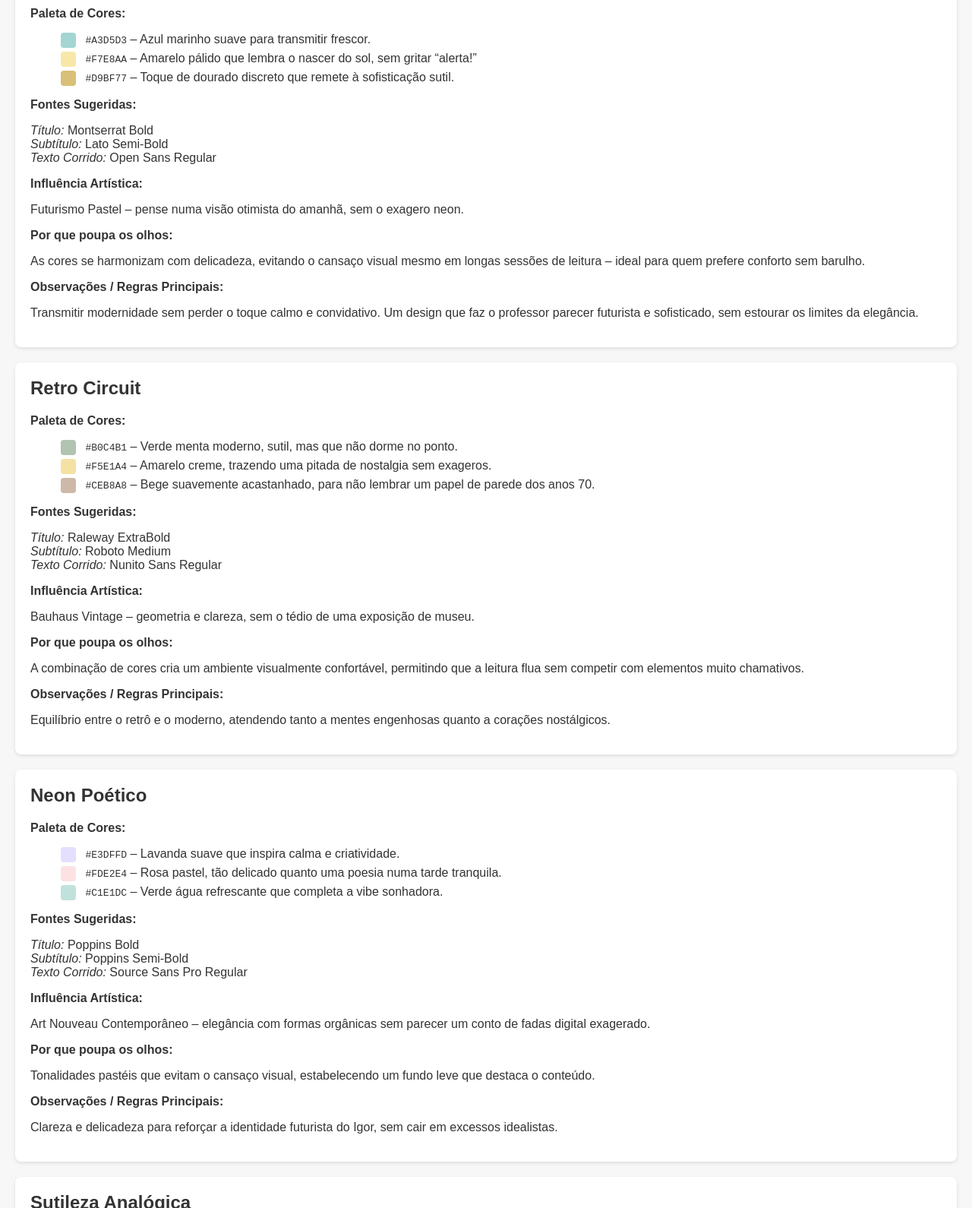
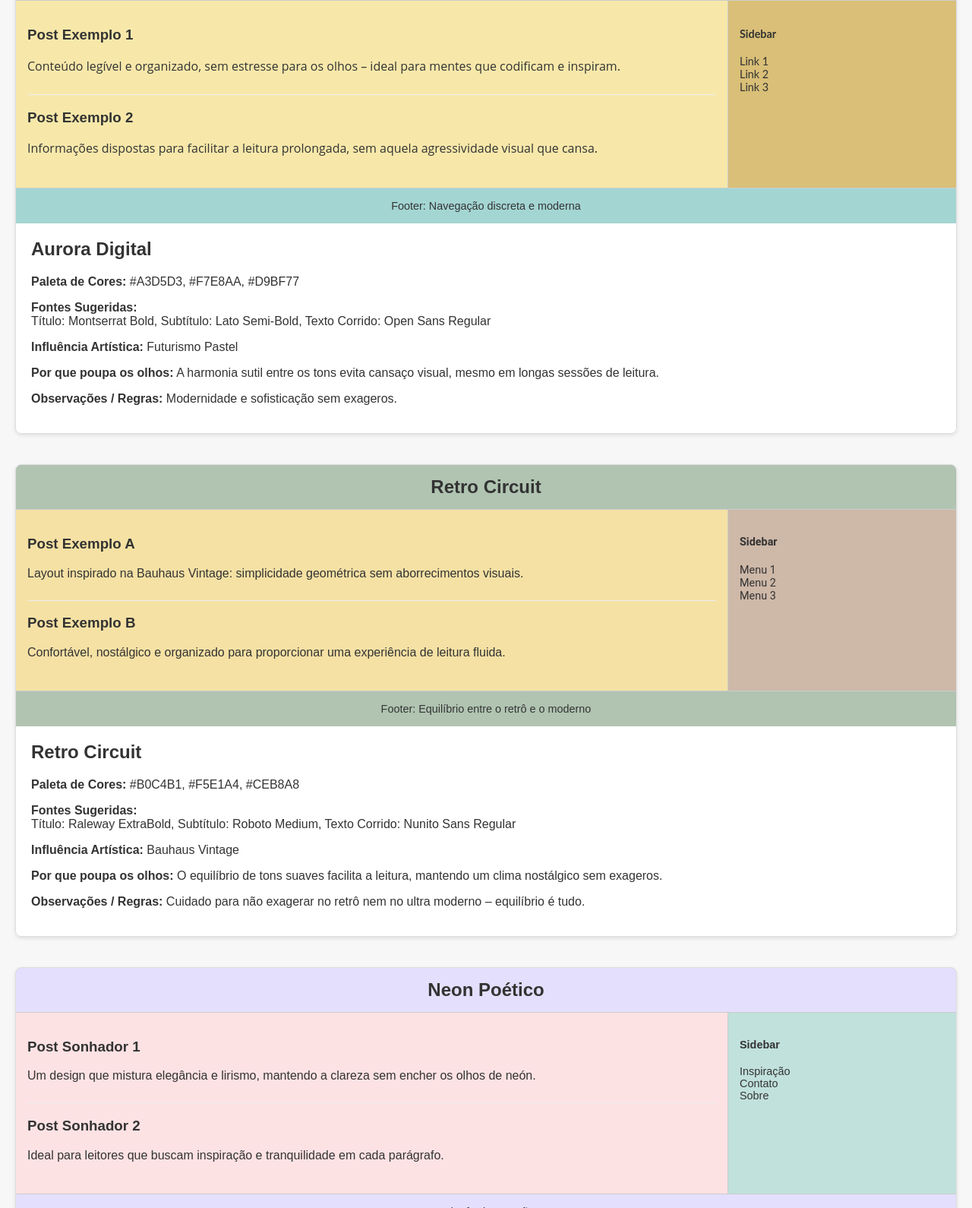
Before and after one commit to igorscaglia/igorscaglia.github.io, a plain HTML site: page index.html in a window 1280 px wide. Shown: the part 167-1757 px from the top of the page at 76% size. Drawn offline with Linux system fonts and the light colour scheme.

Commit message:
Update index.html

```diff
--- a/index.html
+++ b/index.html
@@ -17,202 +17,284 @@
       margin-bottom: 30px;
     }
     .theme-card {
-      background: #fff;
+      margin-bottom: 40px;
+      border: 1px solid #ddd;
       border-radius: 8px;
-      padding: 20px;
-      margin-bottom: 20px;
+      overflow: hidden;
       box-shadow: 0 2px 5px rgba(0,0,0,0.1);
     }
-    .theme-card h2 {
+    .theme-info {
+      padding: 20px;
+      background: #fff;
+    }
+    .theme-info h2 {
       margin-top: 0;
     }
-    .section {
+    /* Estrutura de preview com aparência de WordPress */
+    .wp-preview {
+      display: grid;
+      grid-template-columns: 1fr 300px;
+      grid-template-rows: auto 1fr auto;
+      gap: 1px;
+      background: #ccc;
+    }
+    .wp-header, .wp-footer, .wp-sidebar, .wp-content, .wp-preview-inner {
+      padding: 15px;
+    }
+    .wp-header {
+      grid-column: 1 / -1;
+      text-align: center;
+      font-size: 1.5em;
+      font-weight: bold;
+    }
+    .wp-footer {
+      grid-column: 1 / -1;
+      text-align: center;
+      font-size: 0.9em;
+    }
+    .wp-content {
+      background-color: #fff;
+    }
+    .wp-sidebar {
+      background-color: #fff;
+      font-size: 0.9em;
+    }
+    .wp-content article.post {
       margin-bottom: 15px;
+      border-bottom: 1px solid #eee;
+      padding-bottom: 10px;
     }
-    .section strong {
-      display: block;
-      margin-bottom: 5px;
-    }
-    .color-swatch {
-      display: inline-block;
-      width: 20px;
-      height: 20px;
-      border-radius: 4px;
-      margin-right: 8px;
-      vertical-align: middle;
-    }
-    .colors-list li {
-      list-style: none;
-      margin-bottom: 5px;
-    }
-    footer {
-      text-align: center;
-      margin-top: 40px;
-      font-size: 0.9em;
-      color: #777;
+    .wp-content article.post:last-child {
+      margin-bottom: 0;
+      border-bottom: none;
     }
   </style>
 </head>
 <body>
   <h1>Catálogo de Temas para Igor Scaglia</h1>
 
-  <!-- Esquema #1 -->
+  <!-- Esquema #1: Aurora Digital -->
   <div class="theme-card">
-    <h2>Aurora Digital</h2>
-    <div class="section">
-      <strong>Paleta de Cores:</strong>
-      <ul class="colors-list">
-        <li><span class="color-swatch" style="background-color: #A3D5D3;"></span> <code>#A3D5D3</code> – Azul marinho suave para transmitir frescor.</li>
-        <li><span class="color-swatch" style="background-color: #F7E8AA;"></span> <code>#F7E8AA</code> – Amarelo pálido que lembra o nascer do sol, sem gritar “alerta!”</li>
-        <li><span class="color-swatch" style="background-color: #D9BF77;"></span> <code>#D9BF77</code> – Toque de dourado discreto que remete à sofisticação sutil.</li>
+    <div class="wp-preview" style="
+         /* Aplicando a paleta do tema Aurora Digital */
+         --header-bg: #A3D5D3;
+         --content-bg: #F7E8AA;
+         --sidebar-bg: #D9BF77;
+         font-family: 'Montserrat', sans-serif;">
+      <div class="wp-header" style="background-color: var(--header-bg); color: #333;">
+        Aurora Digital
+      </div>
+      <div class="wp-content" style="background-color: var(--content-bg); font-family: 'Open Sans', sans-serif; grid-column: 1 / 2;">
+        <article class="post">
+          <h3 style="font-family: 'Montserrat', sans-serif;">Post Exemplo 1</h3>
+          <p>Conteúdo legível e organizado, sem estresse para os olhos – ideal para mentes que codificam e inspiram.</p>
+        </article>
+        <article class="post">
+          <h3 style="font-family: 'Montserrat', sans-serif;">Post Exemplo 2</h3>
+          <p>Informações dispostas para facilitar a leitura prolongada, sem aquela agressividade visual que cansa.</p>
+        </article>
+      </div>
+      <div class="wp-sidebar" style="background-color: var(--sidebar-bg); font-family: 'Lato', sans-serif; grid-column: 2 / 3;">
+        <h4>Sidebar</h4>
+        <ul style="list-style: none; padding: 0;">
+          <li><a href="#" style="color: inherit; text-decoration: none;">Link 1</a></li>
+          <li><a href="#" style="color: inherit; text-decoration: none;">Link 2</a></li>
+          <li><a href="#" style="color: inherit; text-decoration: none;">Link 3</a></li>
         </ul>
       </div>
-    <div class="section">
-      <strong>Fontes Sugeridas:</strong>
-      <p><em>Título:</em> Montserrat Bold<br>
-         <em>Subtítulo:</em> Lato Semi-Bold<br>
-         <em>Texto Corrido:</em> Open Sans Regular</p>
+      <div class="wp-footer" style="background-color: var(--header-bg); color: #333;">
+        Footer: Navegação discreta e moderna
       </div>
-    <div class="section">
-      <strong>Influência Artística:</strong>
-      <p>Futurismo Pastel – pense numa visão otimista do amanhã, sem o exagero neon.</p>
     </div>
-    <div class="section">
-      <strong>Por que poupa os olhos:</strong>
-      <p>As cores se harmonizam com delicadeza, evitando o cansaço visual mesmo em longas sessões de leitura – ideal para quem prefere conforto sem barulho.</p>
-    </div>
-    <div class="section">
-      <strong>Observações / Regras Principais:</strong>
-      <p>Transmitir modernidade sem perder o toque calmo e convidativo. Um design que faz o professor parecer futurista e sofisticado, sem estourar os limites da elegância.</p>
+    <div class="theme-info">
+      <h2>Aurora Digital</h2>
+      <p><strong>Paleta de Cores:</strong> #A3D5D3, #F7E8AA, #D9BF77</p>
+      <p><strong>Fontes Sugeridas:</strong><br>
+         Título: Montserrat Bold, Subtítulo: Lato Semi-Bold, Texto Corrido: Open Sans Regular</p>
+      <p><strong>Influência Artística:</strong> Futurismo Pastel</p>
+      <p><strong>Por que poupa os olhos:</strong> A harmonia sutil entre os tons evita cansaço visual, mesmo em longas sessões de leitura.</p>
+      <p><strong>Observações / Regras:</strong> Modernidade e sofisticação sem exageros.</p>
     </div>
   </div>
 
-  <!-- Esquema #2 -->
+  <!-- Esquema #2: Retro Circuit -->
   <div class="theme-card">
-    <h2>Retro Circuit</h2>
-    <div class="section">
-      <strong>Paleta de Cores:</strong>
-      <ul class="colors-list">
-        <li><span class="color-swatch" style="background-color: #B0C4B1;"></span> <code>#B0C4B1</code> – Verde menta moderno, sutil, mas que não dorme no ponto.</li>
-        <li><span class="color-swatch" style="background-color: #F5E1A4;"></span> <code>#F5E1A4</code> – Amarelo creme, trazendo uma pitada de nostalgia sem exageros.</li>
-        <li><span class="color-swatch" style="background-color: #CEB8A8;"></span> <code>#CEB8A8</code> – Bege suavemente acastanhado, para não lembrar um papel de parede dos anos 70.</li>
+    <div class="wp-preview" style="
+         /* Paleta do Retro Circuit */
+         --header-bg: #B0C4B1;
+         --content-bg: #F5E1A4;
+         --sidebar-bg: #CEB8A8;
+         font-family: 'Raleway', sans-serif;">
+      <div class="wp-header" style="background-color: var(--header-bg); color: #333;">
+        Retro Circuit
+      </div>
+      <div class="wp-content" style="background-color: var(--content-bg); font-family: 'Nunito Sans', sans-serif; grid-column: 1 / 2;">
+        <article class="post">
+          <h3 style="font-family: 'Raleway', sans-serif;">Post Exemplo A</h3>
+          <p>Layout inspirado na Bauhaus Vintage: simplicidade geométrica sem aborrecimentos visuais.</p>
+        </article>
+        <article class="post">
+          <h3 style="font-family: 'Raleway', sans-serif;">Post Exemplo B</h3>
+          <p>Confortável, nostálgico e organizado para proporcionar uma experiência de leitura fluida.</p>
+        </article>
+      </div>
+      <div class="wp-sidebar" style="background-color: var(--sidebar-bg); font-family: 'Roboto', sans-serif; grid-column: 2 / 3;">
+        <h4>Sidebar</h4>
+        <ul style="list-style: none; padding: 0;">
+          <li><a href="#" style="color: inherit; text-decoration: none;">Menu 1</a></li>
+          <li><a href="#" style="color: inherit; text-decoration: none;">Menu 2</a></li>
+          <li><a href="#" style="color: inherit; text-decoration: none;">Menu 3</a></li>
         </ul>
       </div>
-    <div class="section">
-      <strong>Fontes Sugeridas:</strong>
-      <p><em>Título:</em> Raleway ExtraBold<br>
-         <em>Subtítulo:</em> Roboto Medium<br>
-         <em>Texto Corrido:</em> Nunito Sans Regular</p>
+      <div class="wp-footer" style="background-color: var(--header-bg); color: #333;">
+        Footer: Equilíbrio entre o retrô e o moderno
       </div>
-    <div class="section">
-      <strong>Influência Artística:</strong>
-      <p>Bauhaus Vintage – geometria e clareza, sem o tédio de uma exposição de museu.</p>
     </div>
-    <div class="section">
-      <strong>Por que poupa os olhos:</strong>
-      <p>A combinação de cores cria um ambiente visualmente confortável, permitindo que a leitura flua sem competir com elementos muito chamativos.</p>
-    </div>
-    <div class="section">
-      <strong>Observações / Regras Principais:</strong>
-      <p>Equilíbrio entre o retrô e o moderno, atendendo tanto a mentes engenhosas quanto a corações nostálgicos.</p>
+    <div class="theme-info">
+      <h2>Retro Circuit</h2>
+      <p><strong>Paleta de Cores:</strong> #B0C4B1, #F5E1A4, #CEB8A8</p>
+      <p><strong>Fontes Sugeridas:</strong><br>
+         Título: Raleway ExtraBold, Subtítulo: Roboto Medium, Texto Corrido: Nunito Sans Regular</p>
+      <p><strong>Influência Artística:</strong> Bauhaus Vintage</p>
+      <p><strong>Por que poupa os olhos:</strong> O equilíbrio de tons suaves facilita a leitura, mantendo um clima nostálgico sem exageros.</p>
+      <p><strong>Observações / Regras:</strong> Cuidado para não exagerar no retrô nem no ultra moderno – equilíbrio é tudo.</p>
     </div>
   </div>
 
-  <!-- Esquema #3 -->
+  <!-- Esquema #3: Neon Poético -->
   <div class="theme-card">
-    <h2>Neon Poético</h2>
-    <div class="section">
-      <strong>Paleta de Cores:</strong>
-      <ul class="colors-list">
-        <li><span class="color-swatch" style="background-color: #E3DFFD;"></span> <code>#E3DFFD</code> – Lavanda suave que inspira calma e criatividade.</li>
-        <li><span class="color-swatch" style="background-color: #FDE2E4;"></span> <code>#FDE2E4</code> – Rosa pastel, tão delicado quanto uma poesia numa tarde tranquila.</li>
-        <li><span class="color-swatch" style="background-color: #C1E1DC;"></span> <code>#C1E1DC</code> – Verde água refrescante que completa a vibe sonhadora.</li>
+    <div class="wp-preview" style="
+         /* Paleta do Neon Poético */
+         --header-bg: #E3DFFD;
+         --content-bg: #FDE2E4;
+         --sidebar-bg: #C1E1DC;
+         font-family: 'Poppins', sans-serif;">
+      <div class="wp-header" style="background-color: var(--header-bg); color: #333;">
+        Neon Poético
+      </div>
+      <div class="wp-content" style="background-color: var(--content-bg); font-family: 'Source Sans Pro', sans-serif; grid-column: 1 / 2;">
+        <article class="post">
+          <h3 style="font-family: 'Poppins', sans-serif;">Post Sonhador 1</h3>
+          <p>Um design que mistura elegância e lirismo, mantendo a clareza sem encher os olhos de neón.</p>
+        </article>
+        <article class="post">
+          <h3 style="font-family: 'Poppins', sans-serif;">Post Sonhador 2</h3>
+          <p>Ideal para leitores que buscam inspiração e tranquilidade em cada parágrafo.</p>
+        </article>
+      </div>
+      <div class="wp-sidebar" style="background-color: var(--sidebar-bg); font-family: 'Poppins', sans-serif; grid-column: 2 / 3;">
+        <h4>Sidebar</h4>
+        <ul style="list-style: none; padding: 0;">
+          <li><a href="#" style="color: inherit; text-decoration: none;">Inspiração</a></li>
+          <li><a href="#" style="color: inherit; text-decoration: none;">Contato</a></li>
+          <li><a href="#" style="color: inherit; text-decoration: none;">Sobre</a></li>
         </ul>
       </div>
-    <div class="section">
-      <strong>Fontes Sugeridas:</strong>
-      <p><em>Título:</em> Poppins Bold<br>
-         <em>Subtítulo:</em> Poppins Semi-Bold<br>
-         <em>Texto Corrido:</em> Source Sans Pro Regular</p>
+      <div class="wp-footer" style="background-color: var(--header-bg); color: #333;">
+        Footer: Elegância que não cansa
       </div>
-    <div class="section">
-      <strong>Influência Artística:</strong>
-      <p>Art Nouveau Contemporâneo – elegância com formas orgânicas sem parecer um conto de fadas digital exagerado.</p>
     </div>
-    <div class="section">
-      <strong>Por que poupa os olhos:</strong>
-      <p>Tonalidades pastéis que evitam o cansaço visual, estabelecendo um fundo leve que destaca o conteúdo.</p>
-    </div>
-    <div class="section">
-      <strong>Observações / Regras Principais:</strong>
-      <p>Clareza e delicadeza para reforçar a identidade futurista do Igor, sem cair em excessos idealistas.</p>
+    <div class="theme-info">
+      <h2>Neon Poético</h2>
+      <p><strong>Paleta de Cores:</strong> #E3DFFD, #FDE2E4, #C1E1DC</p>
+      <p><strong>Fontes Sugeridas:</strong><br>
+         Título e Subtítulo: Poppins Bold / Semi-Bold, Texto Corrido: Source Sans Pro Regular</p>
+      <p><strong>Influência Artística:</strong> Art Nouveau Contemporâneo</p>
+      <p><strong>Por que poupa os olhos:</strong> Pastéis que proporcionam um fundo leve, dando primazia ao conteúdo sem causar fadiga visual.</p>
+      <p><strong>Observações / Regras:</strong> Cuidado para manter o equilíbrio entre o sonhador e o prático.</p>
     </div>
   </div>
 
-  <!-- Esquema #4 -->
+  <!-- Esquema #4: Sutileza Analógica -->
   <div class="theme-card">
-    <h2>Sutileza Analógica</h2>
-    <div class="section">
-      <strong>Paleta de Cores:</strong>
-      <ul class="colors-list">
-        <li><span class="color-swatch" style="background-color: #DDE0C8;"></span> <code>#DDE0C8</code> – Verde oliva suave com um toque orgânico, sem parecer rural demais.</li>
-        <li><span class="color-swatch" style="background-color: #F4F1BB;"></span> <code>#F4F1BB</code> – Amarelo manteiga reconfortante, como um bom café numa manhã de trabalho.</li>
-        <li><span class="color-swatch" style="background-color: #B1A7A6;"></span> <code>#B1A7A6</code> – Cinza topo de linha, garantindo estabilidade sem a frieza do preto tradicional.</li>
+    <div class="wp-preview" style="
+         /* Paleta do Sutileza Analógica */
+         --header-bg: #DDE0C8;
+         --content-bg: #F4F1BB;
+         --sidebar-bg: #B1A7A6;
+         font-family: 'Merriweather', serif;">
+      <div class="wp-header" style="background-color: var(--header-bg); color: #333;">
+        Sutileza Analógica
+      </div>
+      <div class="wp-content" style="background-color: var(--content-bg); font-family: 'Lora', serif; grid-column: 1 / 2;">
+        <article class="post">
+          <h3 style="font-family: 'Merriweather', serif;">Post Clássico 1</h3>
+          <p>Design impressionista que valoriza a sutileza dos detalhes, para uma leitura sem cansaço.</p>
+        </article>
+        <article class="post">
+          <h3 style="font-family: 'Merriweather', serif;">Post Clássico 2</h3>
+          <p>Com um fundo suave e contrastes bem calculados, tudo se torna mais agradável aos olhos.</p>
+        </article>
+      </div>
+      <div class="wp-sidebar" style="background-color: var(--sidebar-bg); font-family: 'Merriweather Sans', sans-serif; grid-column: 2 / 3;">
+        <h4>Sidebar</h4>
+        <ul style="list-style: none; padding: 0;">
+          <li><a href="#" style="color: inherit; text-decoration: none;">Arquivo</a></li>
+          <li><a href="#" style="color: inherit; text-decoration: none;">Categorias</a></li>
+          <li><a href="#" style="color: inherit; text-decoration: none;">Contatos</a></li>
         </ul>
       </div>
-    <div class="section">
-      <strong>Fontes Sugeridas:</strong>
-      <p><em>Título:</em> Merriweather Bold<br>
-         <em>Subtítulo:</em> Merriweather Sans Medium<br>
-         <em>Texto Corrido:</em> Lora Regular</p>
+      <div class="wp-footer" style="background-color: var(--header-bg); color: #333;">
+        Footer: Harmonia e equilíbrio
       </div>
-    <div class="section">
-      <strong>Influência Artística:</strong>
-      <p>Pintura Impressionista – sutileza e leveza dos toques coloridos de Monet, agora no digital.</p>
     </div>
-    <div class="section">
-      <strong>Por que poupa os olhos:</strong>
-      <p>Contrastes calculados que reduzem a fadiga ocular, perfeito para longas sessões de leitura e codificação.</p>
-    </div>
-    <div class="section">
-      <strong>Observações / Regras Principais:</strong>
-      <p>Um equilíbrio entre tradição e modernidade, agradando a uma audiência heterogênea que valoriza estética e funcionalidade.</p>
+    <div class="theme-info">
+      <h2>Sutileza Analógica</h2>
+      <p><strong>Paleta de Cores:</strong> #DDE0C8, #F4F1BB, #B1A7A6</p>
+      <p><strong>Fontes Sugeridas:</strong><br>
+         Título: Merriweather Bold, Subtítulo: Merriweather Sans Medium, Texto Corrido: Lora Regular</p>
+      <p><strong>Influência Artística:</strong> Pintura Impressionista</p>
+      <p><strong>Por que poupa os olhos:</strong> Combinações pensadas para reduzir a fadiga ocular sem comprometer a legibilidade.</p>
+      <p><strong>Observações / Regras:</strong> Um design que equilibra tradição e modernidade, perfeito para longas leituras.</p>
     </div>
   </div>
 
-  <!-- Esquema #5 -->
+  <!-- Esquema #5: Tech Minimal Chic -->
   <div class="theme-card">
-    <h2>Tech Minimal Chic</h2>
-    <div class="section">
-      <strong>Paleta de Cores:</strong>
-      <ul class="colors-list">
-        <li><span class="color-swatch" style="background-color: #C8D8E4;"></span> <code>#C8D8E4</code> – Azul gelo refrescante que foge do clichê dos dashboards.</li>
-        <li><span class="color-swatch" style="background-color: #EFE6DD;"></span> <code>#EFE6DD</code> – Bege suave, convidativo e longe dos minimalismos frios.</li>
-        <li><span class="color-swatch" style="background-color: #F5C6AA;"></span> <code>#F5C6AA</code> – Pêssego delicado para um toque humano e sofisticado.</li>
+    <div class="wp-preview" style="
+         /* Paleta do Tech Minimal Chic */
+         --header-bg: #C8D8E4;
+         --content-bg: #EFE6DD;
+         --sidebar-bg: #F5C6AA;
+         font-family: 'Oswald', sans-serif;">
+      <div class="wp-header" style="background-color: var(--header-bg); color: #333;">
+        Tech Minimal Chic
+      </div>
+      <div class="wp-content" style="background-color: var(--content-bg); font-family: 'Muli', sans-serif; grid-column: 1 / 2;">
+        <article class="post">
+          <h3 style="font-family: 'Oswald', sans-serif;">Post Moderno 1</h3>
+          <p>Um layout que alia tecnologia com um toque humano, mantendo a leitura confortável e organizada.</p>
+        </article>
+        <article class="post">
+          <h3 style="font-family: 'Oswald', sans-serif;">Post Moderno 2</h3>
+          <p>Estrutura minimalista com charme para destacar o conteúdo sem cansar a visão.</p>
+        </article>
+      </div>
+      <div class="wp-sidebar" style="background-color: var(--sidebar-bg); font-family: 'PT Sans Narrow', sans-serif; grid-column: 2 / 3;">
+        <h4>Sidebar</h4>
+        <ul style="list-style: none; padding: 0;">
+          <li><a href="#" style="color: inherit; text-decoration: none;">Início</a></li>
+          <li><a href="#" style="color: inherit; text-decoration: none;">Sobre</a></li>
+          <li><a href="#" style="color: inherit; text-decoration: none;">Contato</a></li>
         </ul>
       </div>
-    <div class="section">
-      <strong>Fontes Sugeridas:</strong>
-      <p><em>Título:</em> Oswald Bold<br>
-         <em>Subtítulo:</em> PT Sans Narrow Semi-Bold<br>
-         <em>Texto Corrido:</em> Muli Regular</p>
+      <div class="wp-footer" style="background-color: var(--header-bg); color: #333;">
+        Footer: Minimal, mas com estilo
       </div>
-    <div class="section">
-      <strong>Influência Artística:</strong>
-      <p>Modernismo Orgânico – a confluência entre tecnologia e humanidade, longe do padrão “ultra limpo”.</p>
     </div>
-    <div class="section">
-      <strong>Por que poupa os olhos:</strong>
-      <p>Design pensado para evitar a fadiga visual, permitindo um ambiente tranquilo para absorver conteúdos densos sem aborrecimentos.</p>
-    </div>
-    <div class="section">
-      <strong>Observações / Regras Principais:</strong>
-      <p>Equilíbrio entre rigor técnico e charme estético, posicionando Igor como referência inovadora sem deixar o “code blue” dominar.</p>
+    <div class="theme-info">
+      <h2>Tech Minimal Chic</h2>
+      <p><strong>Paleta de Cores:</strong> #C8D8E4, #EFE6DD, #F5C6AA</p>
+      <p><strong>Fontes Sugeridas:</strong><br>
+         Título: Oswald Bold, Subtítulo: PT Sans Narrow Semi-Bold, Texto Corrido: Muli Regular</p>
+      <p><strong>Influência Artística:</strong> Modernismo Orgânico</p>
+      <p><strong>Por que poupa os olhos:</strong> Design pensado para oferecer conforto visual, permitindo que o conteúdo seja absorvido sem esforço.</p>
+      <p><strong>Observações / Regras:</strong> Combina rigor técnico com uma estética acolhedora e diferenciada.</p>
     </div>
   </div>
 
-  <footer>
-    Catálogo de Temas para Igor Scaglia — Inspiração e conforto para mentes brilhantes com um toque de sarcasmo.
+  <footer style="text-align: center; margin-top: 40px; font-size: 0.9em; color: #777;">
+    Catálogo de Temas para Igor Scaglia — Inspiração e conforto visual com personalidade.
   </footer>
 </body>
 </html>
```
Lines whose indentation alone changed are shown as unchanged.
